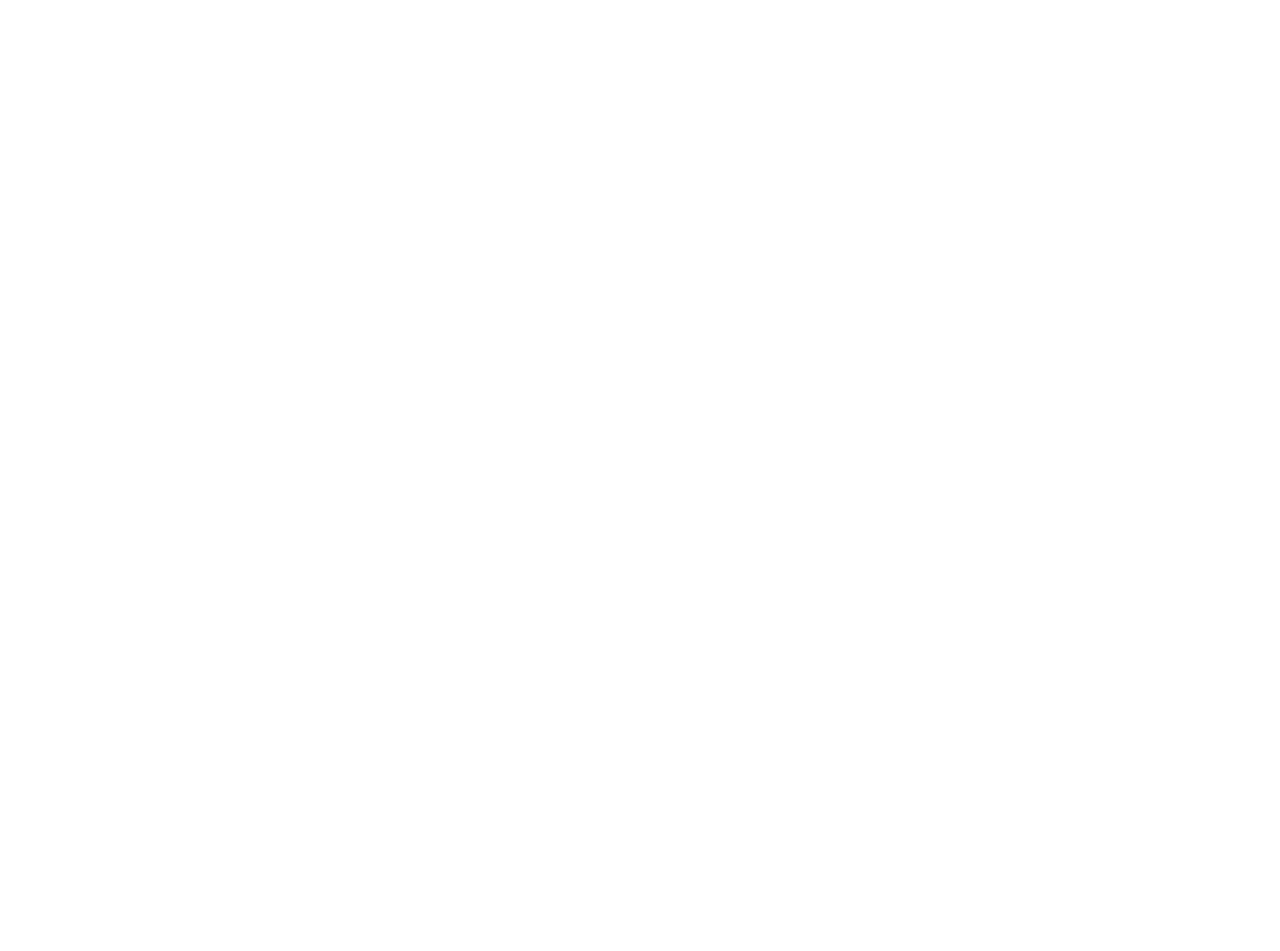
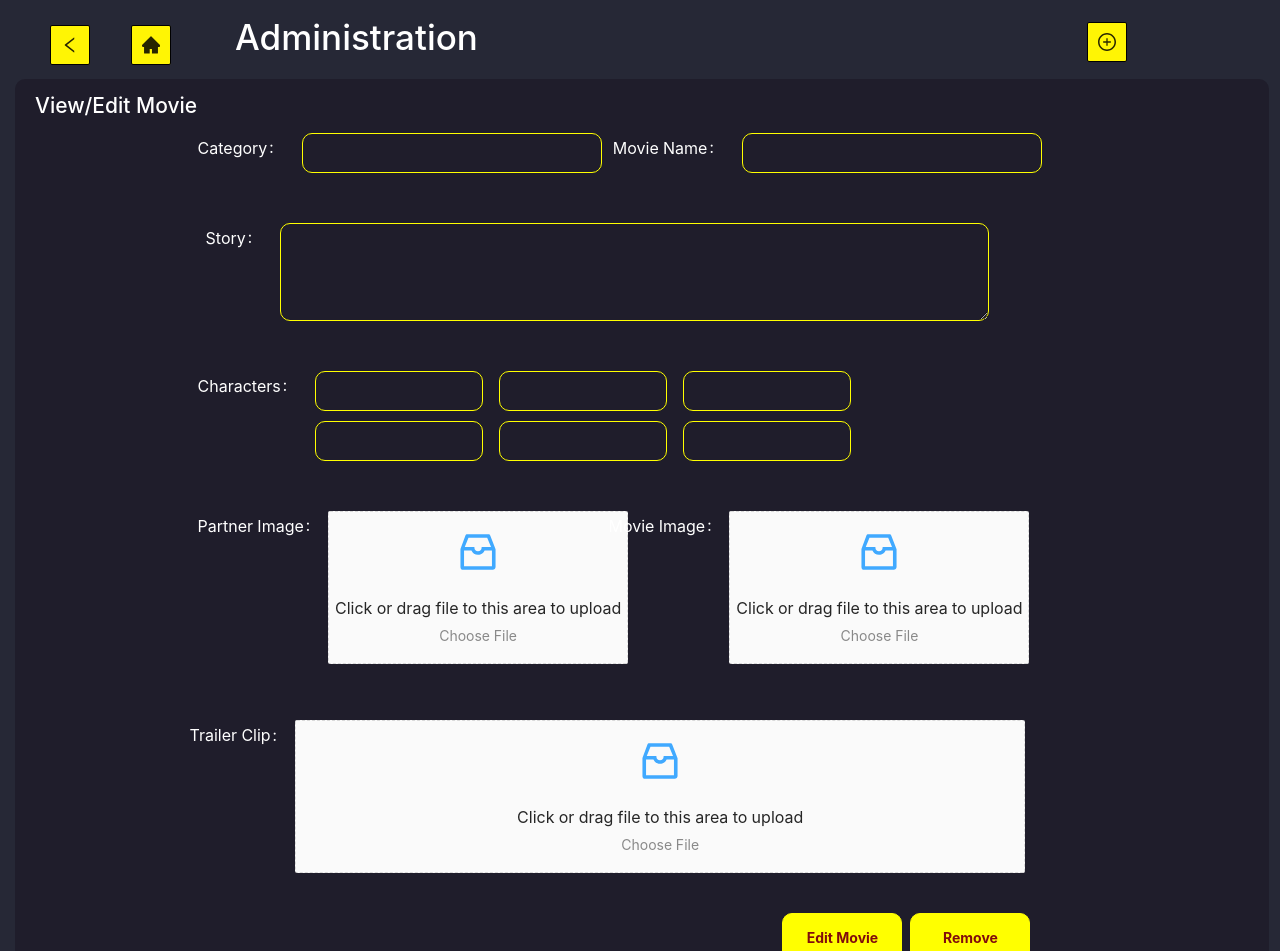
Before and after one commit to Movie-Mania-FastTrack/movie-mania, a React (Create React App) app: page /edit_movie in a window 1280 px wide. Before the commit this address had no page. Shown: the top 951 px of the page. Before the commit the page ends 800 px from the top, so only its background shows below. Built offline with nearby package versions, Linux system fonts and the light colour scheme.

Commit message:
Edit/View Movie Page

```diff
--- a/src/App.js
+++ b/src/App.js
@@ -9,6 +9,7 @@ import BuyMovieHome  from "./screens/BuyMovie/BuyMovieHome";
 import AdminHomePage  from "./screens/Admin_Home_Page/AdminHomePage";
 import ManageMoviesHome  from "./screens/Admin_Manage_Movies/ManageMoviesHome";
 import AddNewMovieScreen from "./screens/AddNewMovie/AddNewMovieScreen";
+import EditNewMovieScreen from "./screens/EditNewMovie/EditMovieScreen";
 
 function App() {
   return (
@@ -22,6 +23,7 @@ function App() {
         <Route path="/admin_home_page" element={<AdminHomePage/>} />
         <Route path="/add_new_movie" element={<AddNewMovieScreen/>} />
         <Route path="/manage_movie_home" element={<ManageMoviesHome />} />
+        <Route path="/edit_movie" element={<EditNewMovieScreen />} />
       </Routes>
     </Router>
   );
--- a/src/screens/AddNewMovie/AddNewMovie.module.css
+++ b/src/screens/AddNewMovie/AddNewMovie.module.css
@@ -15,13 +15,16 @@
 
 }
 
-.button{
+.button {
     background-color: yellow;
     border-radius: 10px;
-    color:#810C0C;
+    color: #810C0C;
     font-weight: bold;
-    border-color:yellow;
+    border-color: yellow;
     margin-bottom: 10px;
+    height: 50px;
+    float: right;
+    width:120px;
 
 
 }
--- /dev/null
+++ b/src/screens/EditNewMovie/EditMovieForm.jsx
@@ -0,0 +1,149 @@
+import React from "react";
+import {
+  Button,
+  Cascader,
+  DatePicker,
+  Form,
+  Input,
+  InputNumber,
+  Row,
+  Space,
+  Switch,
+  Upload,
+  Col
+} from "antd";
+import { InboxOutlined } from "@ant-design/icons";
+import { useState } from "react";
+import formStyles from "../AddNewMovie/AddNewMovie.module.css";
+// import "./AddNewMovie.css";
+const { Dragger } = Upload;
+const { TextArea } = Input;
+function EditMovieForm() {
+  const tailLayout = {
+  wrapperCol: { offset: 13, span: 16 },
+};
+  return (
+    <div>
+      <h2 className={formStyles.heading}>View/Edit Movie</h2>
+      <center>
+        <Row gutter={[16, 16]}>
+          <Form
+            labelCol={{
+              span: 0,
+            }}
+            wrapperCol={{
+              span: 16,
+            }}
+            layout="horizontal"
+            className={formStyles.form}
+          >
+            <Row gutter={[16, 16]}>
+              <Col span={8}>
+                <Form.Item label="Category">
+                  {/* <p className={formStyles.p}>Category</p> */}
+                  <Input className={formStyles.category} />
+                </Form.Item>
+              </Col>
+
+              <Col span={12}>
+                <Form.Item label="Movie Name" className={formStyles.movieName}>
+                  <Input className={formStyles.category} />
+                </Form.Item>
+              </Col>
+            </Row>
+            <Col span={24}>
+              <Form.Item label="Story">
+                <TextArea rows={4} />
+              </Form.Item>
+            </Col>
+            <Form.Item label="Characters">
+              <Row gutter={[16, 16]}>
+                <Col span={6}>
+                  {" "}
+                  <Input />
+                </Col>
+                <Col span={6}>
+                  {" "}
+                  <Input />
+                </Col>
+                <Col span={6}>
+                  {" "}
+                  <Input />
+                </Col>
+              </Row>
+              <Row gutter={[16, 16]}>
+                <Col span={6}>
+                  {" "}
+                  <Input />
+                </Col>
+                <Col span={6}>
+                  {" "}
+                  <Input />
+                </Col>
+                <Col span={6}>
+                  {" "}
+                  <Input />
+                </Col>
+              </Row>
+            </Form.Item>
+            <Row gutter={[16, 16]}>
+              <Col span={8}>
+                <Form.Item label="Partner Image">
+                  <Dragger style={{ width: "300px" }}>
+                    <p className="ant-upload-drag-icon">
+                      <InboxOutlined />
+                    </p>
+                    <p className="ant-upload-text">
+                      Click or drag file to this area to upload
+                    </p>
+                    <p className="ant-upload-hint">Choose File</p>
+                  </Dragger>
+                </Form.Item>
+              </Col>
+              <Col span={8} offset={1}>
+                <Form.Item label="Movie Image">
+                  <Dragger style={{ width: "300px" }}>
+                    <p className="ant-upload-drag-icon">
+                      <InboxOutlined />
+                    </p>
+                    <p className="ant-upload-text">
+                      Click or drag file to this area to upload
+                    </p>
+                    <p className="ant-upload-hint">Choose File</p>
+                  </Dragger>
+                </Form.Item>
+              </Col>
+
+              {/* <Col span={8}>
+
+              </Col>
+              <Col span={8}>
+                <p>Movie Partner Image</p>
+              </Col> */}
+
+              <Form.Item label="Trailer Clip">
+                <Dragger>
+                  <p className="ant-upload-drag-icon">
+                    <InboxOutlined />
+                  </p>
+                  <p className="ant-upload-text">
+                    Click or drag file to this area to upload
+                  </p>
+                  <p className="ant-upload-hint">Choose File</p>
+                </Dragger>
+              </Form.Item>
+            </Row>
+            <Form.Item {...tailLayout}>
+              <Space>
+                <Button className={formStyles.button}>Edit Movie</Button>
+                <Button className={formStyles.button}>Remove</Button>
+              </Space>
+            </Form.Item>
+          </Form>
+        </Row>
+      </center>
+    </div>
+  );
+}
+
+export default EditMovieForm;
--- /dev/null
+++ b/src/screens/EditNewMovie/EditMovieScreen.jsx
@@ -0,0 +1,16 @@
+import React from "react";
+import EditMovieForm from "./EditMovieForm";
+import Screen_Layout from "../common_components/ScreenLayout";
+
+function EditNewMovieScreen() {
+  return (
+    <Screen_Layout
+      department={"Administration"}
+      back={"/"}
+      home={"/"}
+      Component={<EditMovieForm />}
+    />
+  );
+}
+
+export default EditNewMovieScreen;
```
